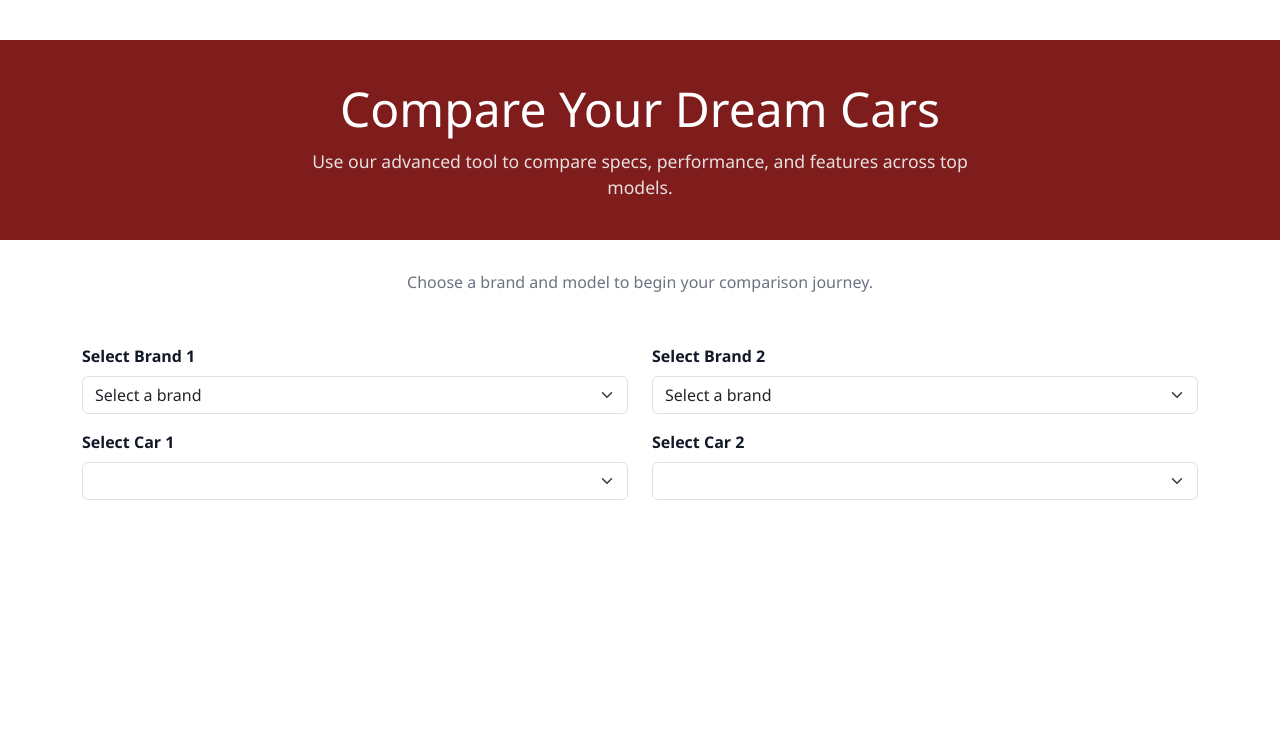
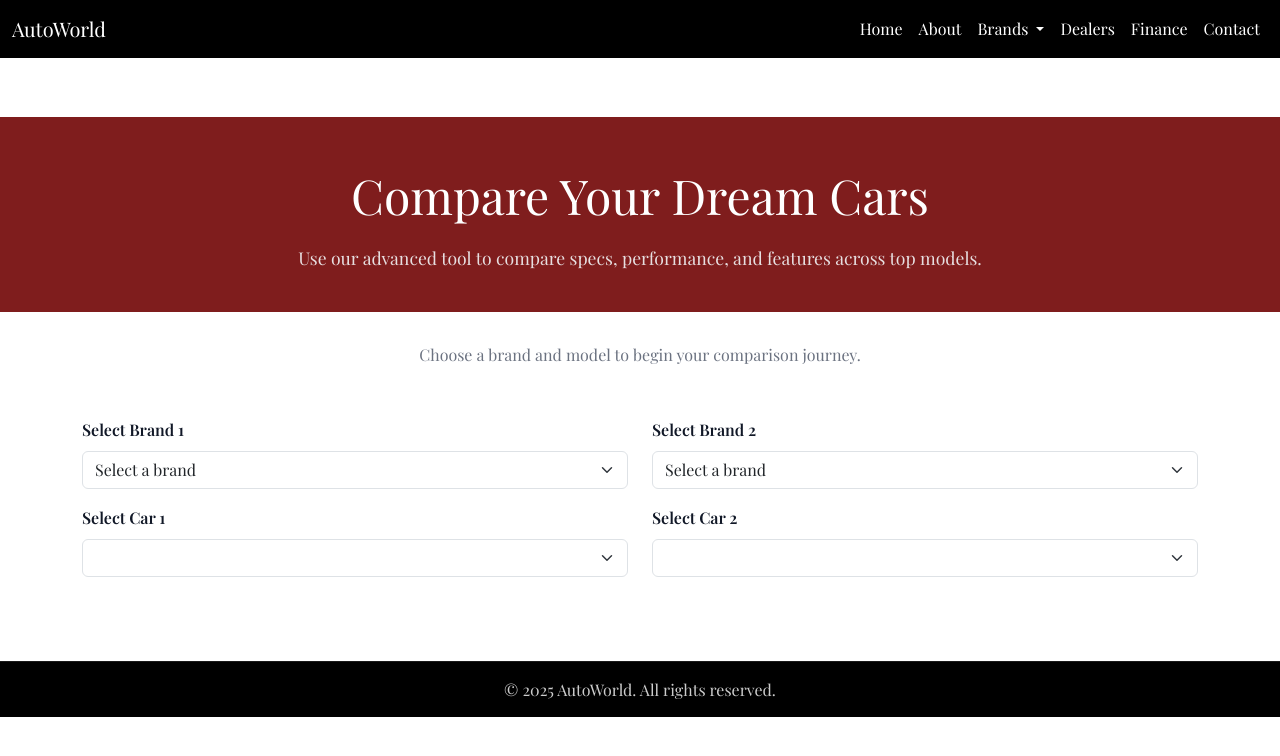
Before and after one commit to MahadSabir/E-project-Auto-World, a plain HTML site: page compare.html in a window 1280 px wide. Drawn offline with nearby package versions, Linux system fonts and the light colour scheme; a web font is replaced by a local one.

Commit message:
Updated compare and added font add nav and footer in compare page

```diff
--- a/compare.html
+++ b/compare.html
@@ -4,13 +4,12 @@
   <meta charset="UTF-8">
   <meta name="viewport" content="width=device-width, initial-scale=1">
   <title>Compare Cars - AutoWorld</title>
-
-  <!-- Bootstrap 5 CSS -->
+  <link rel="preconnect" href="https://fonts.googleapis.com">
+<link rel="preconnect" href="https://fonts.gstatic.com" crossorigin>
+<link href="https://fonts.googleapis.com/css2?family=Playfair+Display:ital,wght@0,400..900;1,400..900&display=swap" rel="stylesheet">
   <link href="https://cdn.jsdelivr.net/npm/bootstrap@5.3.0/dist/css/bootstrap.min.css" rel="stylesheet">
-  <!-- Google Fonts (optional) -->
-  <link href="https://fonts.googleapis.com/css2?family=Segoe+UI&display=swap" rel="stylesheet">
-  <!-- jQuery -->
   <script src="https://code.jquery.com/jquery-3.6.0.min.js"></script>
+  <link rel="stylesheet" href="font.css">
 
   <style>
     body {
@@ -106,10 +105,81 @@
         margin-bottom: 30px;
       }
     }
+
+      /* Navbar and Footer Styles */
+      .navbar {
+      background-color: #000 !important;
+    }
+
+    .navbar .navbar-brand,
+    .navbar .nav-link {
+      color: white !important;
+    }
+
+    .navbar .nav-link:hover,
+    .dropdown-menu .dropdown-item:hover {
+      color: #EF4444 !important;
+      background-color: transparent;
+    }
+
+    .dropdown-menu {
+      background-color: rgba(0, 0, 0, 0.6);
+      backdrop-filter: blur(6px);
+      border: none;
+    }
+
+    .dropdown-menu .dropdown-item {
+      color: white !important;
+    }
+
+    footer {
+      background-color: #000;
+      color: #ccc;
+      text-align: center;
+      padding: 15px;
+      border-top: 1px solid rgba(255, 255, 255, 0.1);
+    }
   </style>
 </head>
 <body>
 
+ <!-- Navbar -->
+ <nav class="navbar navbar-expand-lg navbar-dark fixed-top">
+  <div class="container-fluid">
+    <a class="navbar-brand" href="index.html">AutoWorld</a>
+    <button class="navbar-toggler" type="button" data-bs-toggle="collapse" data-bs-target="#navbarNav"
+      aria-controls="navbarNav" aria-expanded="false" aria-label="Toggle navigation">
+      <span class="navbar-toggler-icon"></span>
+    </button>
+
+    <div class="collapse navbar-collapse" id="navbarNav">
+      <ul class="navbar-nav ms-auto">
+        <li class="nav-item"><a class="nav-link" href="index.html">Home</a></li>
+        <li class="nav-item"><a class="nav-link" href="about.html">About</a></li>
+
+        <!-- Blurred Dropdown -->
+        <li class="nav-item dropdown">
+          <a class="nav-link dropdown-toggle" href="#" id="brandsDropdown" role="button" data-bs-toggle="dropdown" aria-expanded="false">
+            Brands
+          </a>
+          <ul class="dropdown-menu" aria-labelledby="brandsDropdown">
+            <li><a class="dropdown-item" href="#">Porsche</a></li>
+            <li><a class="dropdown-item" href="#">BMW</a></li>
+            <li><a class="dropdown-item" href="#">Audi</a></li>
+          </ul>
+        </li>
+
+        <li class="nav-item"><a class="nav-link" href="#">Dealers</a></li>
+        <li class="nav-item"><a class="nav-link" href="#">Finance</a></li>
+        <li class="nav-item"><a class="nav-link" href="#">Contact</a></li>
+      </ul>
+    </div>
+  </div>
+</nav>
+<br>
+<br>
+<br>
+<section>
 
   <header>
     <h1>Compare Your Dream Cars</h1>
@@ -149,6 +219,14 @@
 
     <div class="row" id="comparisonResult"></div>
   </div>
+
+    <!-- Footer -->
+    <footer>
+      &copy; 2025 AutoWorld. All rights reserved.
+    </footer>
+
+    <!-- Bootstrap JS -->
+    <script src="https://cdn.jsdelivr.net/npm/bootstrap@5.3.0-alpha1/dist/js/bootstrap.bundle.min.js"></script>
 
   <!-- Car data -->
   <script>
--- /dev/null
+++ b/font.css
@@ -0,0 +1,42 @@
+
+body {
+    font-family: "Playfair Display", serif;
+    font-optical-sizing: auto;
+    font-style: normal;
+    font-weight: 400;
+    line-height: 1.6;
+  }
+
+
+  h1 {
+    font-weight: 900;
+  }
+
+  h2 {
+    font-weight: 700;
+  }
+
+  h3 {
+    font-weight: 600;
+  }
+
+  p {
+    font-weight: 400;
+  }
+
+
+  .quote, .subtitle {
+    font-style: italic;
+    font-weight: 400;
+  }
+
+
+
+
+body, p, h1, h2, h3, h4, h5, h6, a, span, div {
+    font-family: "Playfair Display", serif !important;
+    font-weight: 400; /* Normal weight for better readability */
+    font-style: normal;
+    font-optical-sizing: auto;
+    line-height: 1.6;
+  }
```
Also changed, not shown: about.html (+4 -0 lines), index.html (+4 -0 lines).
